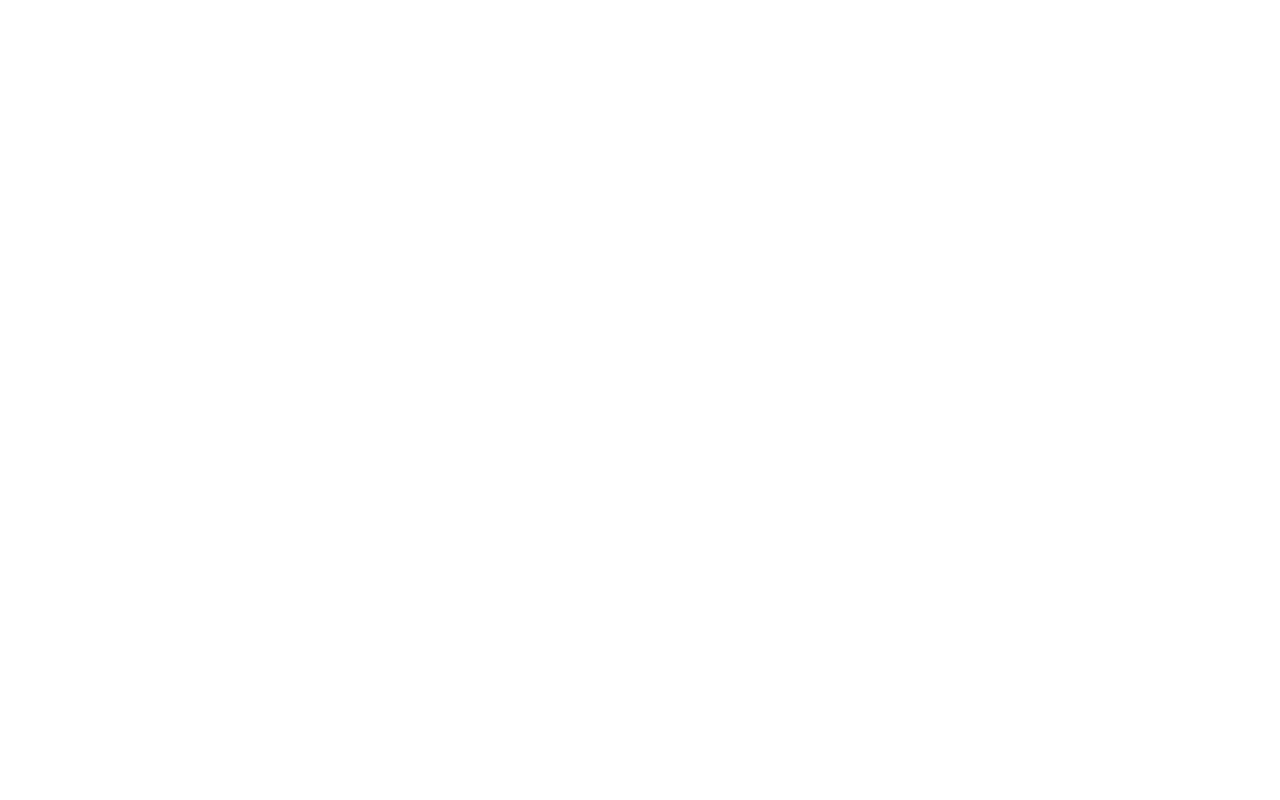
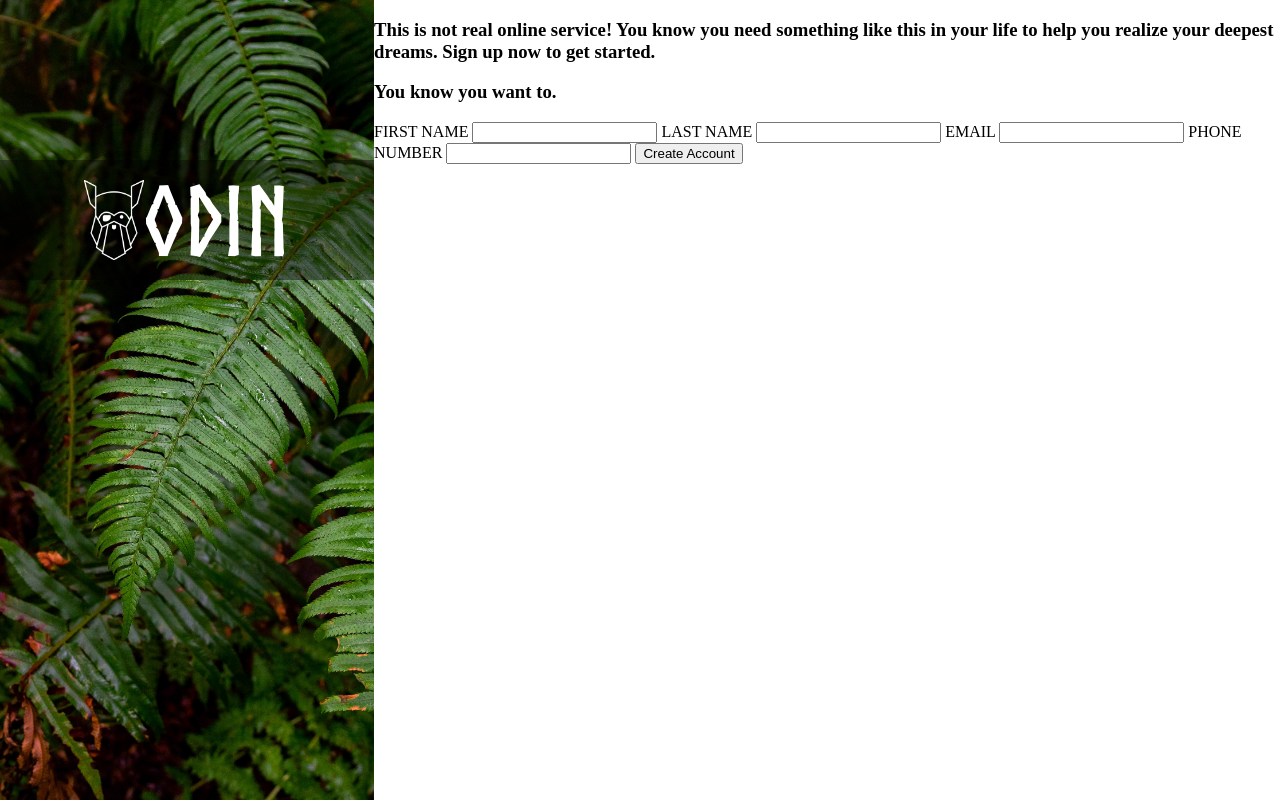
Before and after one commit to evorition/sign-up-form, a plain HTML site: page index.html in a window 1280 px wide. Drawn offline with Linux system fonts and the light colour scheme.

Commit message:
Add HTML structure and initial CSS

```diff
--- a/index.html
+++ b/index.html
@@ -10,7 +10,31 @@
 </head>
 
 <body>
+  <div id="hero-background">
+    <div id="hero-logo">
+      <img src="./static/images/logo.png">
+      <h1>ODIN</h1>
+    </div>
+  </div>
+  <div>
+    <h3>This is not real online service! You know you need something like this in your life to help you realize your
+      deepest dreams. Sign up now to get started.</h3>
+    <h3>You know you want to.</h3>
+    <form>
+      <label for="first_name">FIRST NAME</label>
+      <input type="text" id="first_name">
 
+      <label for="last_name">LAST NAME</label>
+      <input type="text" id="last_name">
+
+      <label for="email">EMAIL</label>
+      <input type="email" id="email">
+
+      <label for="phone_number">PHONE NUMBER</label>
+      <input type="tel" id="phone_number">
+      <button type="submit">Create Account</button>
+    </form>
+  </div>
 </body>
 
 </html>
--- a/static/css/style.css
+++ b/static/css/style.css
@@ -0,0 +1,38 @@
+@font-face {
+  font-family: "Norse Bold";
+  src: url("../fonts/Norse-Bold.otf");
+}
+
+body {
+  margin: 0;
+  height: 100vh;
+  display: flex;
+}
+
+img {
+  max-height: 10vh;
+}
+
+#hero-background {
+  display: flex;
+  background-image: url("../images/background.jpg");
+  background-size: cover;
+  height: 100vh;
+  width: 40%;
+}
+
+#hero-logo {
+  margin-top: 20vh;
+  display: flex;
+  align-items: center;
+  justify-content: center;
+  background: rgba(0, 0, 0, 0.4);
+  height: 15%;
+  width: 100%;
+}
+
+h1 {
+  font-family: "Norse Bold";
+  font-size: 6rem;
+  color: white;
+}
```
